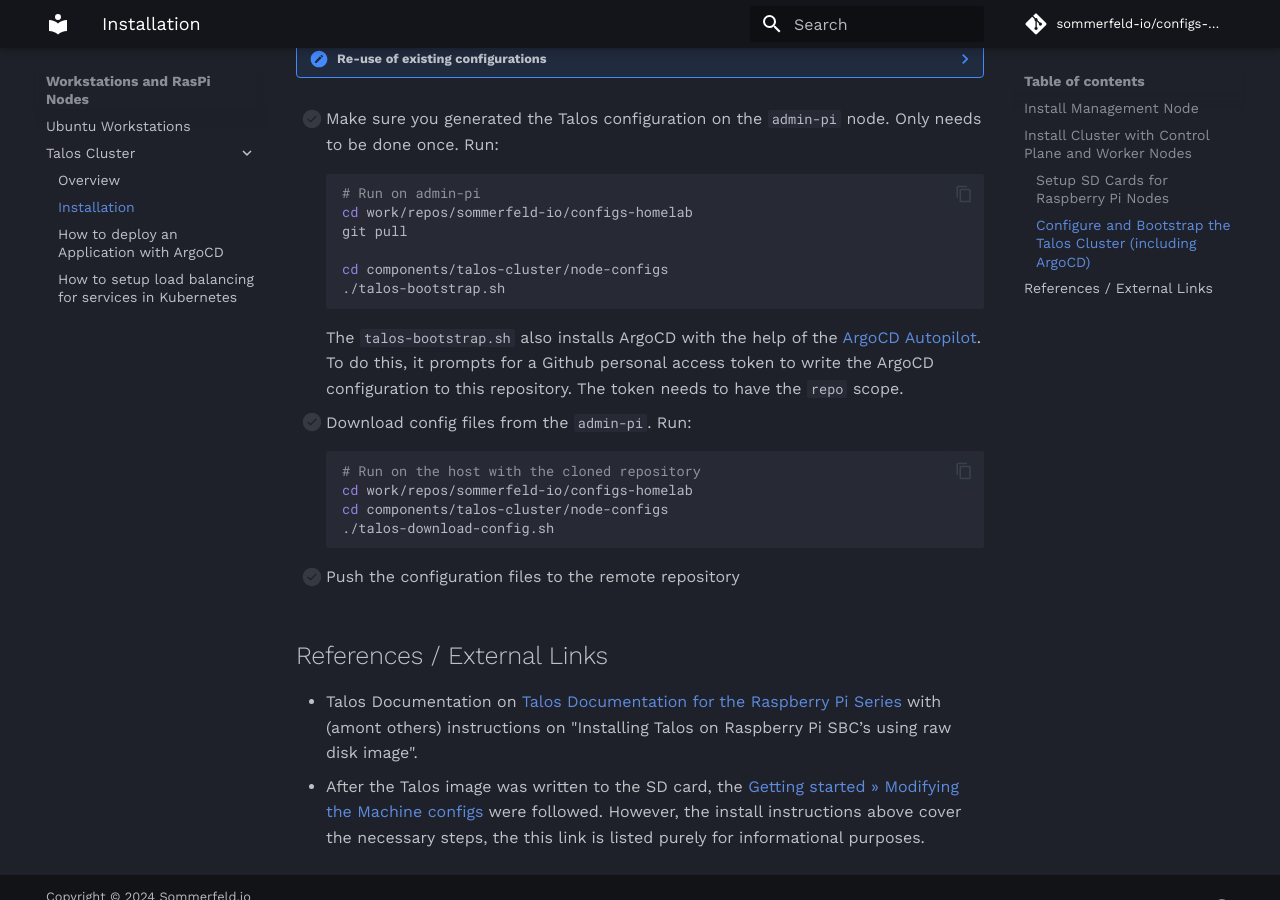
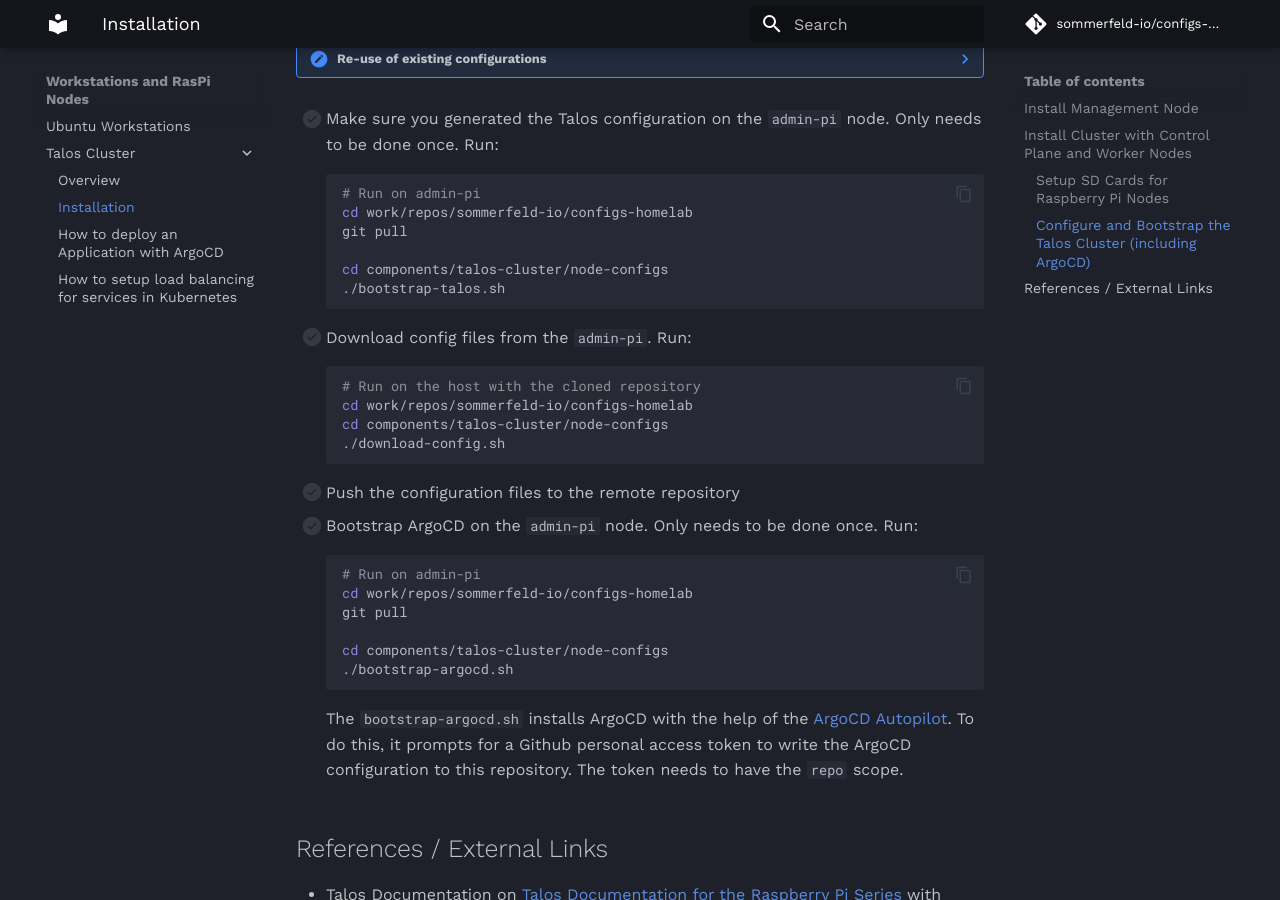
Before and after one commit to sommerfeld-io/configs-homelab, an MkDocs documentation site: the page built from docs/nodes/talos-cluster/installation.md, in a window 1280 px wide and 900 px high, scrolled down 1883 px. Built offline with MkDocs 1.6.1 and Material for MkDocs 9.7.7, drawn with Linux system fonts in a browser that asks for light colours; comment, search, counter and statistics services are not loaded.

Commit message:
refactor: spit bootstrat script into dedicated scripts for Talos and ArgoCD

````diff
--- a/docs/nodes/talos-cluster/installation.md
+++ b/docs/nodes/talos-cluster/installation.md
@@ -57,10 +57,8 @@
     git pull
 
     cd components/talos-cluster/node-configs
-    ./talos-bootstrap.sh
+    ./bootstrap-talos.sh
     ```
-
-    The `talos-bootstrap.sh` also installs ArgoCD with the help of the [ArgoCD Autopilot](https://argocd-autopilot.readthedocs.io/en/stable/Getting-Started). To do this, it prompts for a Github personal access token to write the ArgoCD configuration to this repository. The token needs to have the `repo` scope.
 
 - [ ] Download config files from the `admin-pi`. Run:
 
@@ -68,10 +66,22 @@
     # Run on the host with the cloned repository
     cd work/repos/sommerfeld-io/configs-homelab
     cd components/talos-cluster/node-configs
-    ./talos-download-config.sh
+    ./download-config.sh
     ```
 
 - [ ] Push the configuration files to the remote repository
+- [ ] Bootstrap ArgoCD on the `admin-pi` node. Only needs to be done once. Run:
+
+    ```bash
+    # Run on admin-pi
+    cd work/repos/sommerfeld-io/configs-homelab
+    git pull
+
+    cd components/talos-cluster/node-configs
+    ./bootstrap-argocd.sh
+    ```
+
+    The `bootstrap-argocd.sh` installs ArgoCD with the help of the [ArgoCD Autopilot](https://argocd-autopilot.readthedocs.io/en/stable/Getting-Started). To do this, it prompts for a Github personal access token to write the ArgoCD configuration to this repository. The token needs to have the `repo` scope.
 
 ## References / External Links
 
````
Also changed, not shown: 5 other files.
